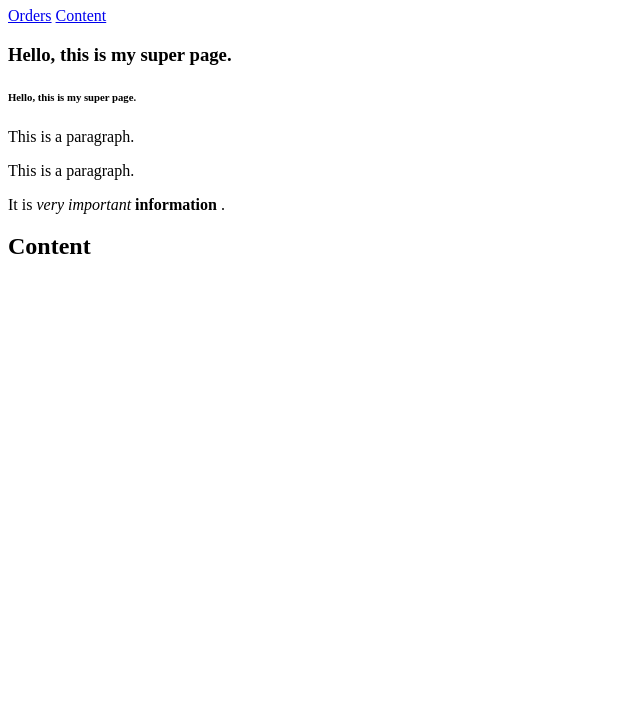
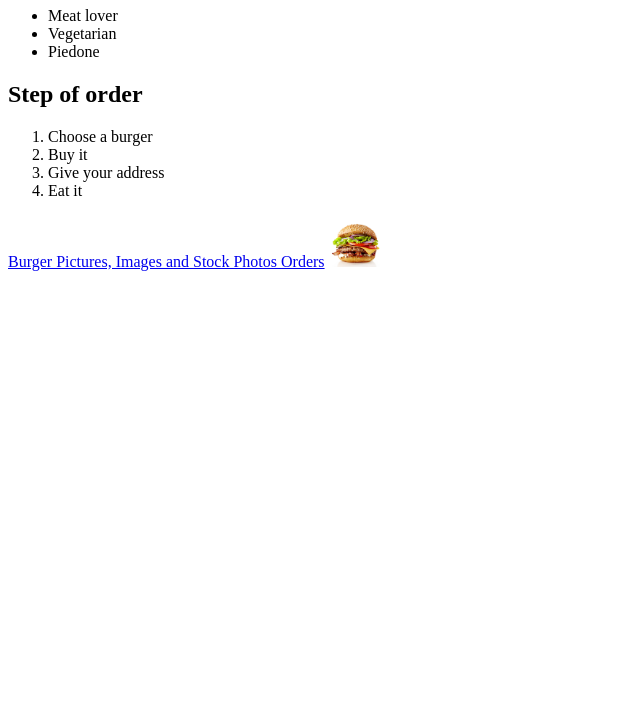
Before and after one commit to NuxeeStars/MeatLab, a plain HTML site: page index.html in a window 1280 px wide. Shown: the part 73-800 px from the top of the page, without its empty margins (0-640 px from the left). Drawn offline with Linux system fonts and the light colour scheme.

Commit message:
index.html rewrite

```diff
--- a/index.html
+++ b/index.html
@@ -8,26 +8,27 @@
 </head>
 
 <body>
-    <h1>
-        Hello, this is my super page.
-    </h1>
-    <a href="/pages/orders.html">Orders</a>
-    <a href="#content">Content</a>
-    <h3>
-        Hello, this is my super page.
-    </h3>
-    <h6>
-        Hello, this is my super page.
-    </h6>
-    <p>
-        This is a paragraph.
-    </p>
-    <p>
-        This is a paragraph.
-    </p>
-    <p>It is <i>very important</i> <b>information</b> .</p>
+    <h1>Fantastic Burger</h1>
+    <ul>
+        <li>Meat lover</li>
+        <li>Vegetarian</li>
+        <li>Piedone</li>
+    </ul>
+<h2>Step of order</h2>
+    <ol>
+        <li>Choose a burger</li>
+        <li>Buy it</li>
+        <li>Give your address</li>
+        <li>Eat it</li>
+    </ol>
 
-    <h2 id="content">Content</h2>
+    <a href="https://www.istockphoto.com/photos/burger?mediatype=photography&phrase=burger&sort=mostpopular">
+        Burger Pictures, Images and Stock Photos
+    </a>
+    <a href="pages/orders.html">Orders</a>
+    <a target="_blank" href="https://www.istockphoto.com/photos/burger?mediatype=photography&phrase=burger&sort=mostpopular">
+        <img width="56" src="img/Burger.jpg" alt="Tasty burger">
+    </a>
 
 </body>
 
```
Also changed, not shown: img/Burger.jpg (added).
